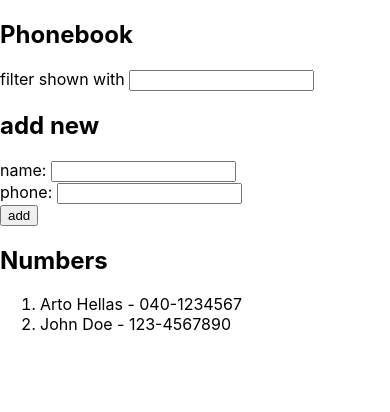
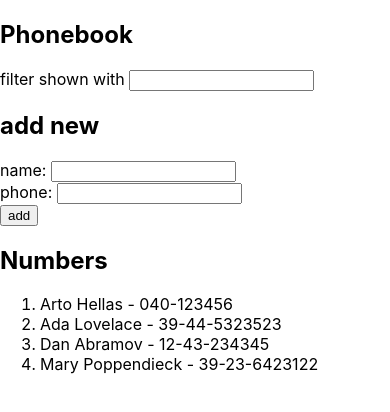
Before and after one commit to omergulen/fullstackchallenge, a React (Create React App) app in the folder part2/phonebook/: page / in a window 390 px wide. Shown: the top 412 px of the page. Built offline with nearby package versions, Linux system fonts and the light colour scheme; data requests are answered from the project's data file.

Commit message:
part2 :: The Phonebook Step6

```diff
--- /dev/null
+++ b/part2/phonebook/db.json
@@ -0,0 +1,24 @@
+{
+  "people":[
+    {
+      "name": "Arto Hellas",
+      "number": "040-123456",
+      "id": 1
+    },
+    {
+      "name": "Ada Lovelace",
+      "number": "39-44-5323523",
+      "id": 2
+    },
+    {
+      "name": "Dan Abramov",
+      "number": "12-43-234345",
+      "id": 3
+    },
+    {
+      "name": "Mary Poppendieck",
+      "number": "39-23-6423122",
+      "id": 4
+    }
+  ]
+}
--- a/part2/phonebook/src/App.js
+++ b/part2/phonebook/src/App.js
@@ -1,4 +1,5 @@
-import React, { useState } from 'react'
+import React, { useState, useEffect } from 'react'
+import axios from 'axios'
 
 const Header = ({ title }) => <h2>{title}</h2>
 
@@ -28,19 +29,24 @@
   const filterRows = (rows) => rows.filter(el => el.name.toLowerCase().includes(filterName))
   return (
     <ol>
-      {filterRows(people).map(person => <li key={person.name} >{person.name} - {person.phone}</li>)}
+      {filterRows(people).map(person => <li key={person.name} >{person.name} - {person.number}</li>)}
     </ol>
   )
 }
 
 const App = () => {
-  const [people, setPeople] = useState([
-    { name: 'Arto Hellas', phone: '040-1234567' },
-    { name: 'John Doe', phone: '123-4567890' }
-  ])
+  const [people, setPeople] = useState([])
   const [filterName, setFilterName] = useState('')
   const [newName, setNewName] = useState('')
   const [newPhone, setNewPhone] = useState('')
+
+  useEffect(() => {
+    axios
+      .get('http://localhost:3001/people')
+      .then(response => {
+        setPeople(response.data)
+      })
+  }, [])
 
   const handleFilterNameChange = (e) => {
     setFilterName(e.target.value)
@@ -60,7 +66,7 @@
     if (people.find(el => el.name === newName)) {
       alert(`${newName} is already added to phonebook`)
     } else {
-      setPeople(people.concat({ name: newName, phone: newPhone }))
+      setPeople(people.concat({ name: newName, number: newPhone }))
     }
   }
 
```
Also changed, not shown: part2/phonebook/package.json (+6 -1 lines), 2 other files (tests, documents, lock files or other folders).
